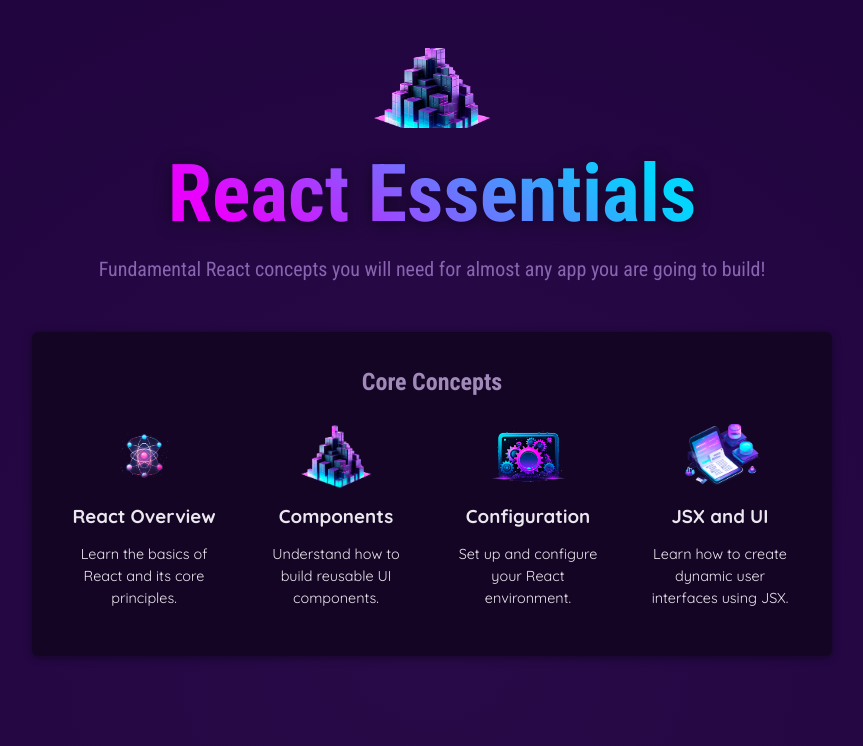
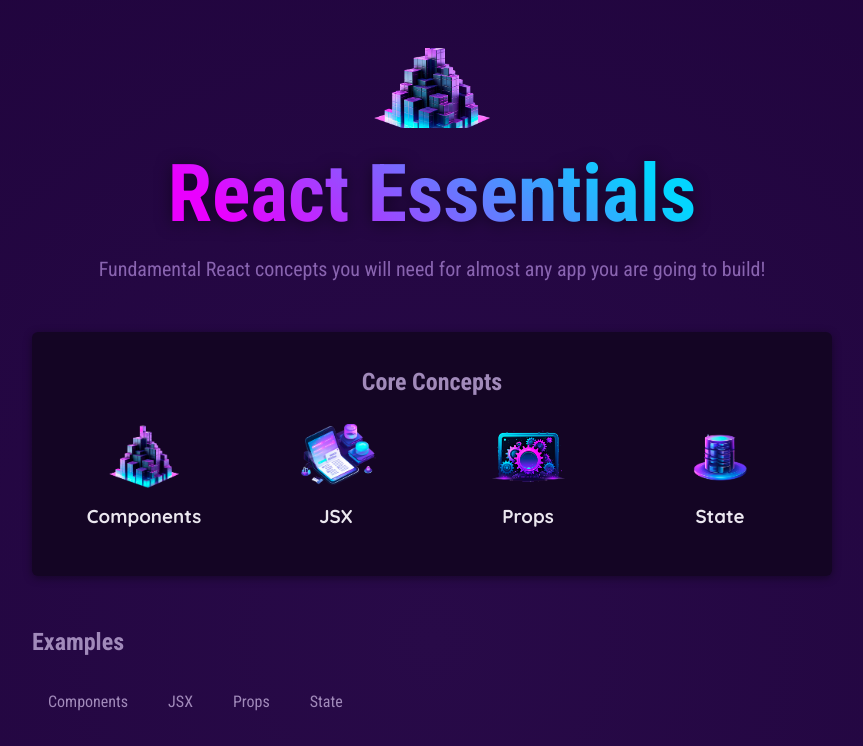
Before and after one commit to xiaodong2008/react-essentials, a React (Create React App) app: page / in a window 1280 px wide. Shown: the top 746 px of the page, without its empty margins (208-1071 px from the left). Built offline with nearby package versions, Linux system fonts and the light colour scheme.

Commit message:
Refactor App component to use App.jsx, integrate examples section, and update core concepts data structure

```diff
--- a/src/App.js
+++ /dev/null
@@ -1,23 +0,0 @@
-import Header from "./components/Header";
-import CoreConcept from "./components/CoreConcept";
-import { coreConcept_data } from "./data";
-
-function App() {
-  return (
-    <div>
-      <Header />
-      <main>
-        <section id="core-concepts">
-          <h2>Core Concepts</h2>
-          <ul>
-            {coreConcept_data.map((concept, index) => (
-              <CoreConcept key={index} {...concept} />
-            ))}
-          </ul>
-        </section>
-      </main>
-    </div>
-  );
-}
-
-export default App;
--- /dev/null
+++ b/src/App.jsx
@@ -0,0 +1,32 @@
+import Header from "./components/Header";
+import CoreConcept from "./components/CoreConcept";
+import { CORE_CONCEPTS, EXAMPLES } from "./data";
+import TabButton from "./components/TabButton";
+
+function App() {
+  return (
+    <div>
+      <Header />
+      <main>
+        <section id="core-concepts">
+          <h2>Core Concepts</h2>
+          <ul>
+            {CORE_CONCEPTS.map((concept, index) => (
+              <CoreConcept key={index} {...concept} />
+            ))}
+          </ul>
+        </section>
+        <section id="examples">
+          <h2>Examples</h2>
+          <menu>
+            {Object.keys(EXAMPLES).map((example, index) => (
+              <TabButton key={index}>{EXAMPLES[example].title}</TabButton>
+            ))}
+          </menu>
+        </section>
+      </main>
+    </div>
+  );
+}
+
+export default App;
--- /dev/null
+++ b/src/components/TabButton.jsx
@@ -0,0 +1,7 @@
+export default function TabButton({ children }) {
+  return (
+    <li>
+      <button>{children}</button>
+    </li>
+  );
+}
--- a/src/data.js
+++ b/src/data.js
@@ -1,27 +1,82 @@
-import reactImg from "./assets/react-core-concepts.png";
-import componentImg from "./assets/components.png";
-import configImg from "./assets/config.png";
-import uiImg from "./assets/jsx-ui.png";
+import componentsImg from './assets/components.png';
+import propsImg from './assets/config.png';
+import jsxImg from './assets/jsx-ui.png';
+import stateImg from './assets/state-mgmt.png';
 
-export const coreConcept_data = [
+export const CORE_CONCEPTS = [
   {
-    image: reactImg,
-    title: "React Overview",
-    desc: "Learn the basics of React and its core principles.",
+    image: componentsImg,
+    title: 'Components',
+    description:
+      'The core UI building block - compose the user interface by combining multiple components.',
   },
   {
-    image: componentImg,
-    title: "Components",
-    desc: "Understand how to build reusable UI components.",
+    image: jsxImg,
+    title: 'JSX',
+    description:
+      'Return (potentially dynamic) HTML(ish) code to define the actual markup that will be rendered.',
   },
   {
-    image: configImg,
-    title: "Configuration",
-    desc: "Set up and configure your React environment.",
+    image: propsImg,
+    title: 'Props',
+    description:
+      'Make components configurable (and therefore reusable) by passing input data to them.',
   },
   {
-    image: uiImg,
-    title: "JSX and UI",
-    desc: "Learn how to create dynamic user interfaces using JSX.",
+    image: stateImg,
+    title: 'State',
+    description:
+      'React-managed data which, when changed, causes the component to re-render & the UI to update.',
   },
 ];
+
+export const EXAMPLES = {
+  components: {
+    title: 'Components',
+    description:
+      'Components are the building blocks of React applications. A component is a self-contained module (HTML + optional CSS + JS) that renders some output.',
+    code: `
+function Welcome() {
+  return <h1>Hello, World!</h1>;
+}`,
+  },
+  jsx: {
+    title: 'JSX',
+    description:
+      'JSX is a syntax extension to JavaScript. It is similar to a template language, but it has full power of JavaScript (e.g., it may output dynamic content).',
+    code: `
+<div>
+  <h1>Welcome {userName}</h1>
+  <p>Time to learn React!</p>
+</div>`,
+  },
+  props: {
+    title: 'Props',
+    description:
+      'Components accept arbitrary inputs called props. They are like function arguments.',
+    code: `
+function Welcome(props) {
+  return <h1>Hello, {props.name}</h1>;
+}`,
+  },
+  state: {
+    title: 'State',
+    description:
+      'State allows React components to change their output over time in response to user actions, network responses, and anything else.',
+    code: `
+function Counter() {
+  const [isVisible, setIsVisible] = useState(false);
+
+  function handleClick() {
+    setIsVisible(true);
+  }
+
+  return (
+    <div>
+      <button onClick={handleClick}>Show Details</button>
+      {isVisible && <p>Amazing details!</p>}
+    </div>
+  );
+}`,
+  },
+};
```
Also changed, not shown: src/components/CoreConcept.jsx (renamed from src/components/CoreConcept.js), src/components/Header.jsx (renamed from src/components/Header.js).
